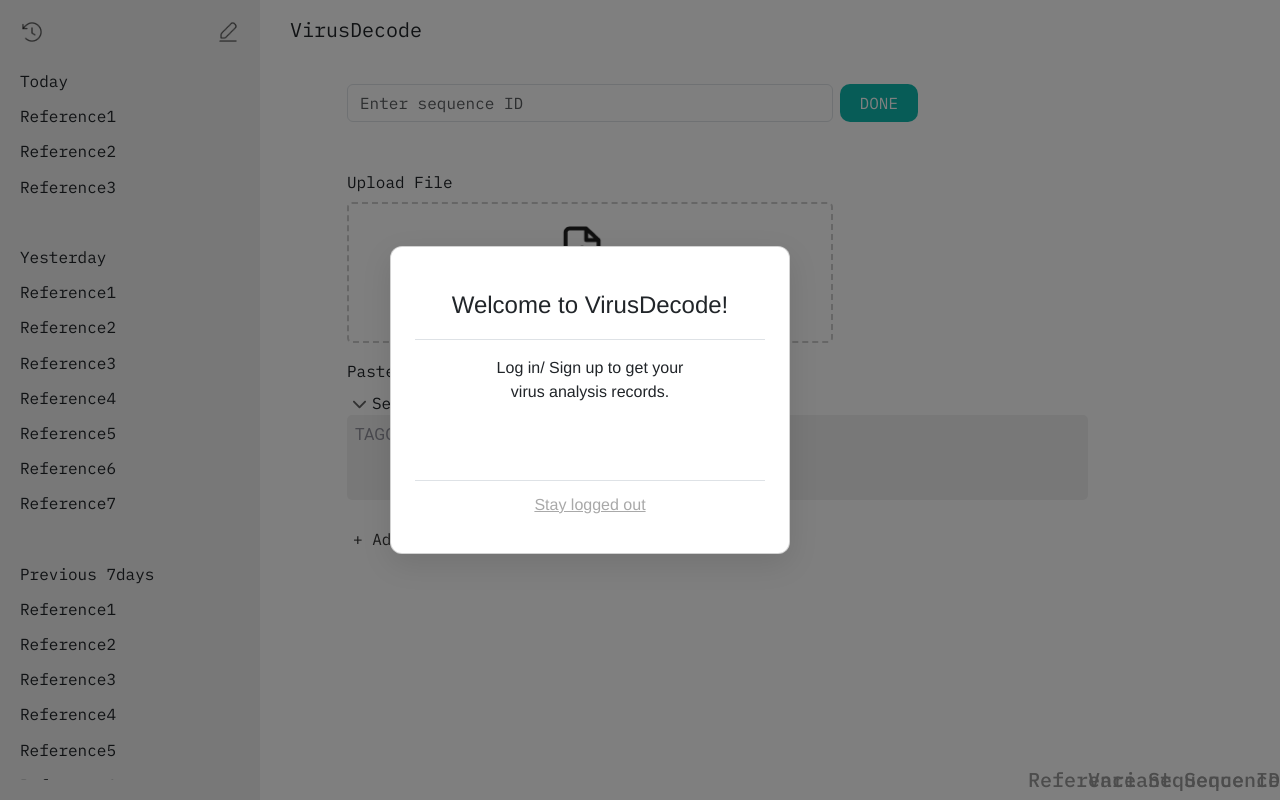
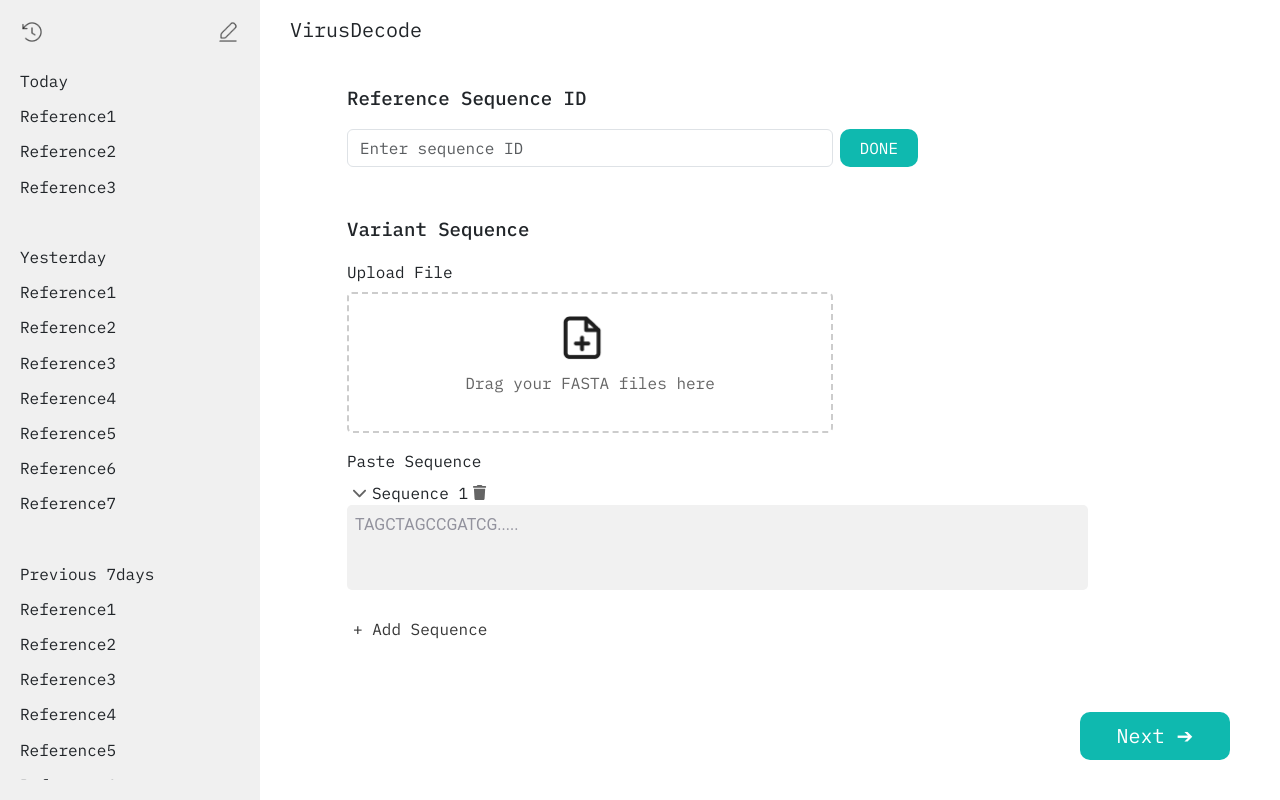
Before and after one commit to VirusDecode-project/VirusDecode, a React (Create React App) app in the folder frontend/: page /inputSeq in a window 1280 px wide. Shown: the top 800 px of the page. Built offline with nearby package versions, Linux system fonts and the light colour scheme.

Commit message:
chore: 구글 모달 창 제거 및 inputSeq 요소 재배치, ? 안내 기능 구현 전 커밋

```diff
--- a/frontend/src/pages/inputSeq.css
+++ b/frontend/src/pages/inputSeq.css
@@ -35,7 +35,7 @@
 .next-page-container.shrink {
   padding-left: 260px;
 } */
-
+/*
 .next-page {
   margin-top: 1000px;
   bottom: 10px;
@@ -45,18 +45,31 @@
   border: none;
   border-radius: 5px;
   cursor: pointer;
+} */
+
+.next-page {
+  position: fixed !important; /* 우측 하단 고정을 위해 position을 fixed로 설정 */
+  bottom: 20px !important; /* 하단에서의 거리 */
+  right: 20px !important; /* 우측에서의 거리 */
+  padding: 10px 20px; /* 버튼 안의 패딩 */
+  color: black;
+  background-color: #0fb9af; /* 배경색 지정 */
+  border: none;
+  border-radius: 5px;
+  cursor: pointer;
+  z-index: 1000; /* 다른 요소 위에 위치하도록 z-index 설정 */
+  width: auto; /* 버튼 폭이 내용을 기준으로 자동 조정되도록 설정 */
+  max-width: 200px; /* 버튼의 최대 너비를 제한 */
+  max-height: 50px;
+  text-align: center; /* 버튼 내 텍스트 중앙 정렬 */
+  white-space: nowrap; /* 버튼 텍스트가 줄바꿈되지 않도록 설정 */
 }
+
 
 .next-page:hover {
   background-color: #0fb9af;
   color: white;
 }
-
-/* .upload-box {
-  border: 2px dashed #ccc;
-  padding: 20px;
-  text-align: center;
-} */
 
 .upload-box {
   border: 2px dashed #ccc;
@@ -195,6 +208,8 @@ body {
 
 .RS-id {
   text-align: left; /* 좌측 정렬 설정 */
+  font-weight: 500;
+  font-size: 19px;
 }
 
 .done-button {
@@ -208,6 +223,7 @@ body {
   display: flex;
   align-items: center;
   justify-content: center;
+  margin-top: 45px;
 }
 
 .input-field {
@@ -262,6 +278,7 @@ body {
   display: flex;
   align-items: center;
   justify-content: flex-start;
+
 }
 .add-sequence-button {
   display: flex;
@@ -322,3 +339,26 @@ textarea {
   margin-left: 20px;
 }
 /* response message ( parkki ) */
+
+svg {
+  /* 비활성화하고 싶은 속성에 값을 설정하지 않으면 기본값으로 돌아감 */
+  display: inline !important;
+  width: auto !important;
+  min-width: auto !important;
+}
+
+.next-button{
+  position: fixed;
+  bottom: 40px; /* 하단에서의 거리 */
+  right: 50px; /* 우측에서의 거리 */
+  background-color: #0fb9af;
+  border: none;
+  border-radius: 10px;
+  width: 150px;
+  height: 48px;
+  font-size: 20px;
+}
+
+.next-button:hover {
+  background-color: #0c9e94;
+}
--- a/frontend/src/pages/inputSeq.js
+++ b/frontend/src/pages/inputSeq.js
@@ -1,7 +1,6 @@
 import { useState, useEffect } from "react";
-import { Button, Modal, Form, Row, Col } from "react-bootstrap";
+import { Button, Form, Row, Col } from "react-bootstrap";
 import { useNavigate } from "react-router-dom";
-import GoogleLoginButton from "../GoogleLoginButton.js"; // 경로 확인
 import "./inputSeq.css";
 import { FontAwesomeIcon } from "@fortawesome/react-fontawesome";
 import {
@@ -15,16 +14,6 @@ import loadingImage from "../image/loading.png";
 function InputSeq({ setUsername }) {
   let navigate = useNavigate();
 
-  const [showModal, setShowModal] = useState(false);
-  const handleCloseModal = () => setShowModal(false);
-
-  useEffect(() => {
-    setShowModal(true);
-    return () => {
-      document.body.style.overflow = "auto"; // 오버플로우 기본값으로 재설정
-    };
-  }, []);
-
   /*-----------다솔님 코드 구현 함수, 변수---------------*/
   const [editingFileIndex, setEditingFileIndex] = useState(null);
   const [uploadedFiles, setUploadedFiles] = useState([]);
@@ -35,10 +24,10 @@ function InputSeq({ setUsername }) {
   const [nextId, setNextId] = useState(2);
 
   /*parkki */
-  const [referenceSequenceId, setReferenceSequenceId] = useState('');
-  const [responseMessage, setResponseMessage] = useState('');
+  const [referenceSequenceId, setReferenceSequenceId] = useState("");
+  const [responseMessage, setResponseMessage] = useState("");
   let [isLoading, setIsLoading] = useState(false);
-  let [loadingText, setLoadingText] = useState('Analyzing');
+  let [loadingText, setLoadingText] = useState("Analyzing");
   /*parkki */
 
   /*parkki */
@@ -47,10 +36,10 @@ function InputSeq({ setUsername }) {
     const data = { sequenceId: referenceSequenceId };
 
     try {
-      const response = await fetch('http://localhost:8080/inputSeq/reference', {
-        method: 'POST',
+      const response = await fetch("http://localhost:8080/inputSeq/reference", {
+        method: "POST",
         headers: {
-          'Content-Type': 'application/json',
+          "Content-Type": "application/json",
         },
         body: JSON.stringify(data),
       });
@@ -70,12 +59,12 @@ function InputSeq({ setUsername }) {
         // 서버 응답 메시지 설정
         setResponseMessage(formattedMessage);
       } else {
-        console.error('서버 응답 오류:', response.statusText);
-        setResponseMessage('서버 응답 오류: ' + response.statusText);
+        console.error("서버 응답 오류:", response.statusText);
+        setResponseMessage("서버 응답 오류: " + response.statusText);
       }
     } catch (error) {
-      console.error('요청 중 오류 발생:', error);
-      setResponseMessage('요청 중 오류 발생: ' + error.message);
+      console.error("요청 중 오류 발생:", error);
+      setResponseMessage("요청 중 오류 발생: " + error.message);
     }
   };
 
@@ -87,7 +76,8 @@ function InputSeq({ setUsername }) {
     const sequencesMap = new Map();
 
     sequences.forEach((seq) => {
-      if (seq.value) {  // seq.value가 존재하고 빈 문자열이 아닌 경우에만 저장
+      if (seq.value) {
+        // seq.value가 존재하고 빈 문자열이 아닌 경우에만 저장
         sequencesMap.set(seq.name, seq.value);
       }
     });
@@ -108,14 +98,14 @@ function InputSeq({ setUsername }) {
     const jsonData = {
       referenceSequenceId: referenceSequenceId || null,
       sequences: hasSequences ? Object.fromEntries(sequencesMap) : {}, // 비어 있을 경우 빈 객체
-      files: hasFiles ? filesContent : [] // 비어 있을 경우 빈 배열
+      files: hasFiles ? filesContent : [], // 비어 있을 경우 빈 배열
     };
 
     try {
-      const response = await fetch('http://localhost:8080/inputSeq/alignment', {
-        method: 'POST',
+      const response = await fetch("http://localhost:8080/inputSeq/alignment", {
+        method: "POST",
         headers: {
-          'Content-Type': 'application/json',
+          "Content-Type": "application/json",
         },
         body: JSON.stringify(jsonData),
       });
@@ -126,12 +116,11 @@ function InputSeq({ setUsername }) {
       // console.log("분석이 끝났습니다!"+result);
       // window.alert("분석이 끝났습니다!\n"+JSON.stringify(result)); // 응답을 경고창으로 출력
       window.alert("분석이 끝났습니다!");
-      navigate('/analysis'); // 서버 응답의 body를 전달
+      navigate("/analysis"); // 서버 응답의 body를 전달
     } catch (error) {
-      console.error('요청 중 오류 발생:', error);
-      setResponseMessage('요청 중 오류 발생: ' + error.message);
+      console.error("요청 중 오류 발생:", error);
+      setResponseMessage("요청 중 오류 발생: " + error.message);
     }
-
   };
   /* parkki */
 
@@ -194,9 +183,9 @@ function InputSeq({ setUsername }) {
         <div>
           <div className="container mt-4" style={{ marginLeft: "75px" }}>
             <Form>
-            <h5 className="RS-id">Reference Sequence ID</h5>
               <Row className="align-items-center">
                 <Col md={6}>
+                  <p className="RS-id">Reference Sequence ID</p>
                   <Form.Group controlId="referenceSequenceId">
                     {/*parkki */}
                     <Form.Control
@@ -231,7 +220,10 @@ function InputSeq({ setUsername }) {
             {responseMessage && (
               <div className="response-message">
                 <p className="metadata">Metadata</p>
-              <div className="metadata2" dangerouslySetInnerHTML={{ __html: responseMessage }} />
+                <div
+                  className="metadata2"
+                  dangerouslySetInnerHTML={{ __html: responseMessage }}
+                />
               </div>
             )}
             {/*parkki */}
@@ -239,7 +231,7 @@ function InputSeq({ setUsername }) {
             <Form>
               <div className="mb-5"></div>
 
-            <h5 className="RS-id">Variant Sequence</h5>
+              <p className="RS-id">Variant Sequence</p>
 
               <Form.Group controlId="formFile" className="mb-3">
                 <Form.Label>Upload File</Form.Label>
@@ -290,8 +282,8 @@ function InputSeq({ setUsername }) {
                     ))}
                   </Col>
                 </Row>
+              </Form.Group>
               {/* ------------다솔님 업로드 박스--------끝------- */}
-            </Form.Group>
 
               {/* -----------------다솔님 Paste Sequence ------------시작---- */}
               <Form.Group>
@@ -350,45 +342,26 @@ function InputSeq({ setUsername }) {
                 + Add Sequence
               </button>
               {/* -----------------다솔님 Paste Sequence ------------끝---- */}
+            </Form>
+          </div>
 
-            <Row>
-              <Col className="d-flex justify-content-end">
-                <h4 className="next-page" onClick={handleFileUploadToServer }>{'Next ➔'}</h4>
+          <Button
+            className="next-button"
+            onClick={handleFileUploadToServer}
+          >
+            Next ➔
+          </Button>
+
           {/* Backend 없이 실행할 때 바로위 코드 주석 처리, 해당 주석 제거 후 실행하시면 됩니당, 지우지 말아주세요
-                <h4
-                  className="next-page"
+          <Button
+            className="next-button"
             onClick={() => {
               navigate("/analysis");
             }}
           >
-                  {"Next ➔"}
-                </h4>
-                */}
-              </Col>
-            </Row>
-          </Form>
-        </div>
+            Next ➔
+          </Button> */}
 
-        <Modal show={showModal} onHide={handleCloseModal} centered>
-          <Modal.Header className="modal-body-centered">
-            <Modal.Title>Welcome to VirusDecode!</Modal.Title>
-          </Modal.Header>
-          <Modal.Body className="modal-body-centered">
-            Log in/ Sign up to get your
-            <br />
-            virus analysis records.
-            <div className="google-login-button-container">
-            <GoogleLoginButton setShowModal={setShowModal} setUsername={setUsername} />
-
-            </div>
-          </Modal.Body>
-
-          <Modal.Footer>
-            <p className="logged-out" onClick={handleCloseModal}>
-              Stay logged out
-            </p>
-          </Modal.Footer>
-        </Modal>
         </div>
       )}
     </div>
```
Lines whose indentation alone changed are shown as unchanged.
